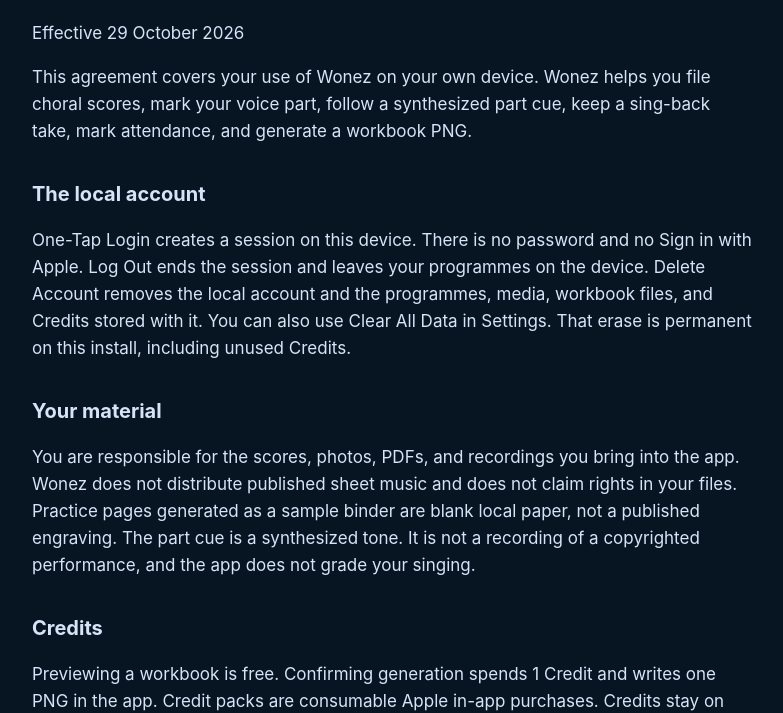
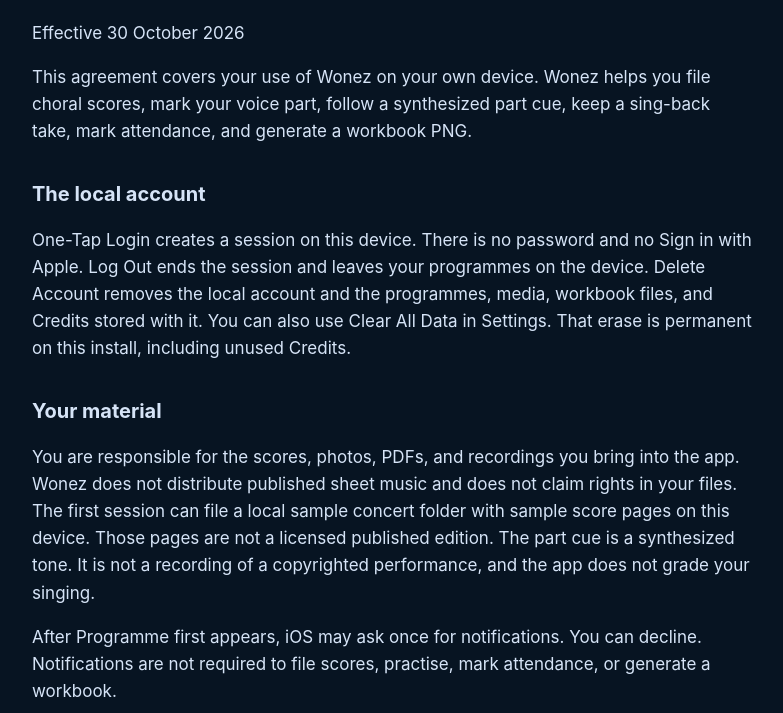
Before and after one commit to wonez-app/wonez-legal, a plain HTML site: page user-agreement.html in a window 1280 px wide. Shown: the part 112-825 px from the top of the page, without its empty margins (248-1031 px from the left). Drawn offline with Linux system fonts and the light colour scheme.

Commit message:
Document notifications and local sample pages.

```diff
--- a/user-agreement.html
+++ b/user-agreement.html
@@ -9,14 +9,15 @@
 <body>
   <main>
     <h1>User Agreement</h1>
-    <p>Effective 29 October 2026</p>
+    <p>Effective 30 October 2026</p>
     <p>This agreement covers your use of Wonez on your own device. Wonez helps you file choral scores, mark your voice part, follow a synthesized part cue, keep a sing-back take, mark attendance, and generate a workbook PNG.</p>
 
     <h2>The local account</h2>
     <p>One-Tap Login creates a session on this device. There is no password and no Sign in with Apple. Log Out ends the session and leaves your programmes on the device. Delete Account removes the local account and the programmes, media, workbook files, and Credits stored with it. You can also use Clear All Data in Settings. That erase is permanent on this install, including unused Credits.</p>
 
     <h2>Your material</h2>
-    <p>You are responsible for the scores, photos, PDFs, and recordings you bring into the app. Wonez does not distribute published sheet music and does not claim rights in your files. Practice pages generated as a sample binder are blank local paper, not a published engraving. The part cue is a synthesized tone. It is not a recording of a copyrighted performance, and the app does not grade your singing.</p>
+    <p>You are responsible for the scores, photos, PDFs, and recordings you bring into the app. Wonez does not distribute published sheet music and does not claim rights in your files. The first session can file a local sample concert folder with sample score pages on this device. Those pages are not a licensed published edition. The part cue is a synthesized tone. It is not a recording of a copyrighted performance, and the app does not grade your singing.</p>
+    <p>After Programme first appears, iOS may ask once for notifications. You can decline. Notifications are not required to file scores, practise, mark attendance, or generate a workbook.</p>
 
     <h2>Credits</h2>
     <p>Previewing a workbook is free. Confirming generation spends 1 Credit and writes one PNG in the app. Credit packs are consumable Apple in-app purchases. Credits stay on this device and are not restored after deletion, Clear All Data, or removal of the app. Refunds are handled by Apple. A revocation removes only the unused part of that grant.</p>
```
Also changed, not shown: privacy-policy.html (+6 -3 lines).
